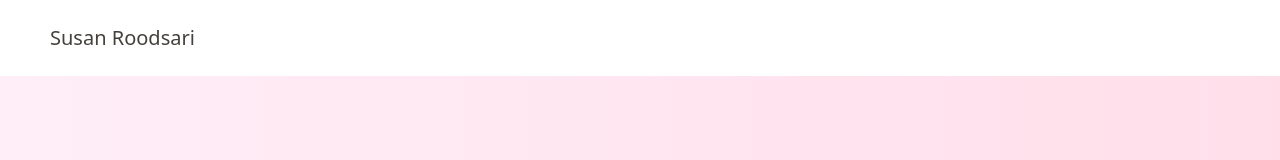
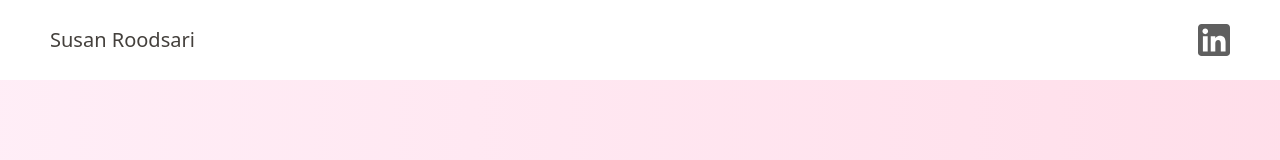
Before and after one commit to sroodsari/sroodsari.github.io, a React (Create React App) app: page / in a window 1280 px wide. Shown: the top 160 px of the page. Built offline with nearby package versions, Linux system fonts and the light colour scheme.

Commit message:
add linkedin button to nav bar

```diff
--- a/src/App.js
+++ b/src/App.js
@@ -1,14 +1,18 @@
 import React from 'react';
 import Flower from './Flower.js';
 import './App.css';
+import { LinkedInIcon } from './Icons.jsx';
 
 function App() {
   return (
     <div className="App">
-      <div className="w-full fixed top-0 z-50 bg-[#ffffff] text-left py-6">
-        <h1 className="text-base sm:text-xl text-stone-700 font-medium ml-[50px]">
+      <div className="w-full fixed top-0 z-50 bg-[#ffffff] text-left py-6 flex justify-between items-center px-[50px]">
+        <h1 className="text-base sm:text-xl text-stone-700 font-medium">
           Susan Roodsari
         </h1>
+        <a href="https://linkedin.com/in/sroodsari" target="_blank" rel="noopener noreferrer">
+          <LinkedInIcon className="size-8 opacity-100 hover:opacity-70" />
+        </a>
       </div>
       <div className="app-container relative flex flex-col justify-center items-center bg-pink-gradient text-xl  min-h-screen ">
         <div className="flex items-center mb-4">
```
